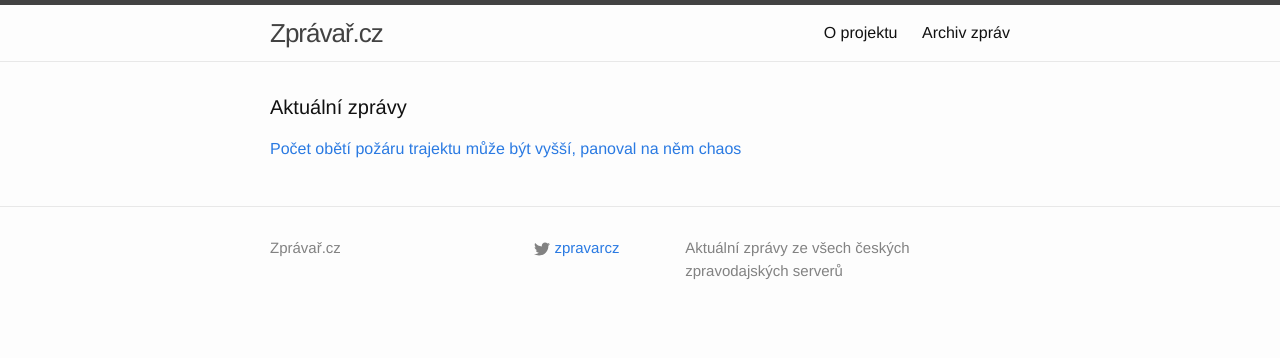
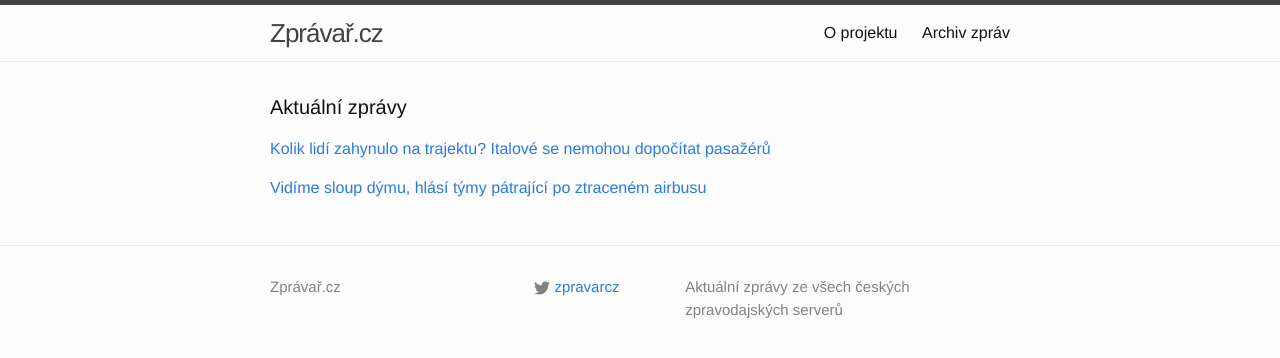
Before and after one commit to adliska/zpravar, a Jekyll site: the page built from index.html, in a window 1280 px wide. Shown: the top 358 px of the page. Built offline with Jekyll 4.4.1, drawn with Linux system fonts in a browser that asks for light colours.

Commit message:
zpravar news update

```diff
--- a/index.html
+++ b/index.html
@@ -5,11 +5,21 @@ layout: default
 <div class="home">
     <h1 class="page-heading">Aktuální zprávy</h1>
 
-<p><a href="javascript:;" onclick="toggle_visibility('zpravy0')">Počet obětí požáru trajektu může být vyšší, panoval na něm chaos</a></p>
+<p><a href="javascript:;" onclick="toggle_visibility('zpravy0')">Kolik lidí zahynulo na trajektu? Italové se nemohou dopočítat pasažérů</a></p>
 <div id="zpravy0" style="display:none">
 <ul>
+<li><a href=http://zpravy.idnes.cz/trajekt-italie-albanie-recko-norman-atlantic-f33-/zahranicni.aspx?c=A141230_063851_zahranicni_aha>Kolik lidí zahynulo na trajektu? Italové se nemohou dopočítat pasažérů - zpravy.idnes.cz</a></li>
+<li><a href=http://zahranicni.ihned.cz/c1-63313370-v-poctu-lidi-na-italskem-trajektu-je-chaos-nekteri-nebyli-na-seznamu>V počtu lidí na italském trajektu je chaos. Někteří nebyli na seznamu - zahranicni.ihned.cz</a></li>
 <li><a href=http://www.novinky.cz/zahranicni/evropa/357443-pocet-obeti-pozaru-trajektu-muze-byt-vyssi-panoval-na-nem-chaos.html>Počet obětí požáru trajektu může být vyšší, panoval na něm chaos - www.novinky.cz</a></li>
 <li><a href=http://www.ceskenoviny.cz/zpravy/zpravy/skutecny-pocet-lidi-na-italskem-trajektu-neni-znam-chaos-trva/1163378>Skutečný počet lidí na italském trajektu není znám, chaos trvá - www.ceskenoviny.cz</a></li>
 <li><a href=http://www.rozhlas.cz/_zprava/desitky-zachranenych-z-italskeho-trajektu-nebyly-na-seznamu-pasazeru--1437690>Desítky zachráněných z italského trajektu nebyly na seznamu pasažérů - www.rozhlas.cz</a></li>
 </ul>
+</div><p><a href="javascript:;" onclick="toggle_visibility('zpravy1')">Vidíme sloup dýmu, hlásí týmy pátrající po ztraceném airbusu</a></p>
+<div id="zpravy1" style="display:none">
+<ul>
+<li><a href=http://zpravy.idnes.cz/indonesie-airasia-airbus-dym-torpedoborec-fj0-/zahranicni.aspx?c=A141230_065611_zahranicni_aha>Vidíme sloup dýmu, hlásí týmy pátrající po ztraceném airbusu - zpravy.idnes.cz</a></li>
+<li><a href=http://www.ceskatelevize.cz/ct24/svet/296717-patraci-nalezli-v-javskem-mori-objekty-v-barvach-letecke-spolecnosti/>Pátrači nalezli v Jávském moři objekty v barvách letecké společnosti - www.ceskatelevize.cz</a></li>
+<li><a href=http://www.novinky.cz/zahranicni/svet/357442-airbus-airasia-se-nedari-najit-stopou-muze-byt-kour.html>Airbus AirAsia se nedaří najít, stopou může být kouř - www.novinky.cz</a></li>
+<li><a href=http://www.ceskenoviny.cz/zpravy/zpravy/po-zmizelem-indoneskem-letadle-se-nove-patra-i-mimo-letovou-trasu/1163385>Po zmizelém indonéském letadle se nově pátrá i mimo letovou trasu - www.ceskenoviny.cz</a></li>
+</ul>
 </div></div>
```
